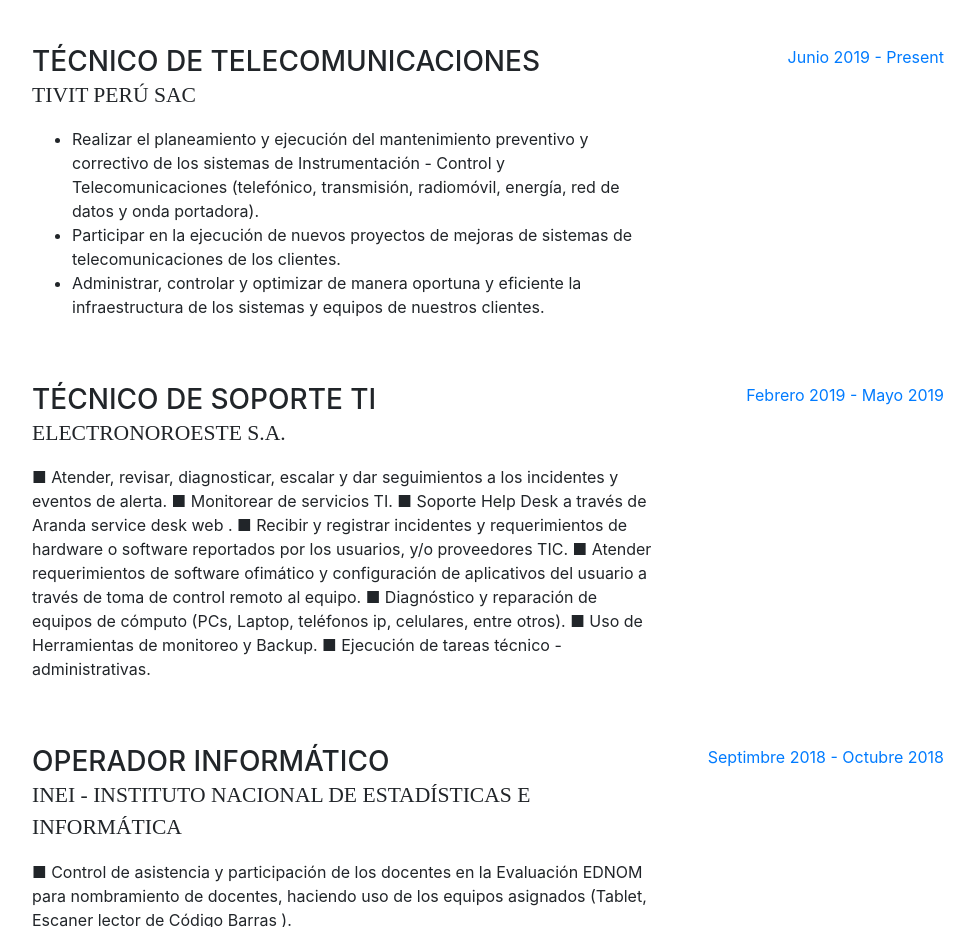
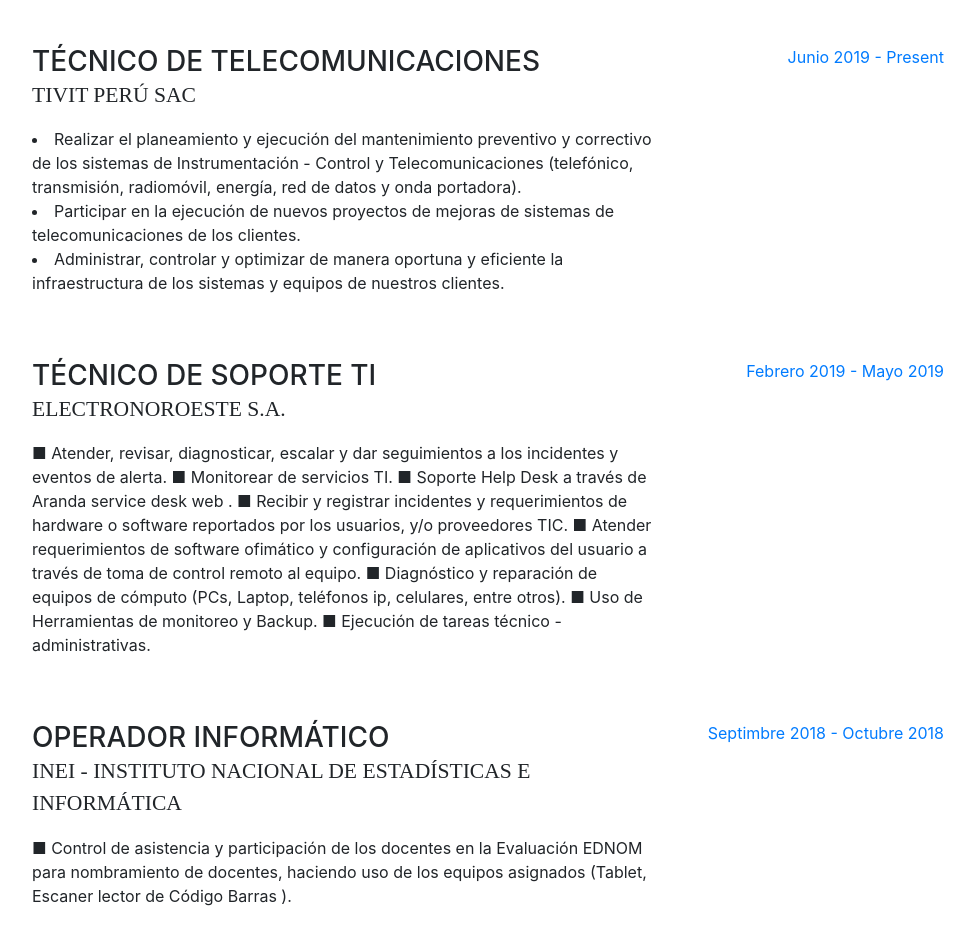
Before and after one commit to medardojs/medardojs.github.io, a website with bundled scripts: page index.html in a window 1280 px wide. Shown: the part 889-1816 px from the top of the page, without its empty margins (288-1263 px from the left). Built offline with nearby package versions, Linux system fonts and the light colour scheme; a web font is replaced by a local one.

Commit message:
Update index.html

```diff
--- a/index.html
+++ b/index.html
@@ -29,7 +29,7 @@
 
     <nav class="navbar navbar-expand-lg navbar-dark bg-primary fixed-top" id="sideNav">
       <a class="navbar-brand js-scroll-trigger" href="#page-top">
-        <span class="d-block d-lg-none">Menú</span>
+        <span class="d-block d-lg-none">Start Bootstrap</span>
         <span class="d-none d-lg-block">
           <img class="img-fluid img-profile rounded-circle mx-auto mb-2" src="img/profile.jpg" alt="">
         </span>
@@ -121,13 +121,12 @@
             <div class="resume-content mr-auto">
               <h3 class="mb-0">Técnico de Telecomunicaciones</h3>
               <div class="subheading mb-3">Tivit Perú SAC</div>
-              <ul><li type="disc">Realizar el planeamiento y ejecución del mantenimiento preventivo y correctivo de los
-                  sistemas de Instrumentación - Control y Telecomunicaciones (telefónico, transmisión, radiomóvil, energía,
-                   red de datos y onda portadora).<br></li>
+              <p><li type="disc">Realizar el planeamiento y ejecución del mantenimiento preventivo y correctivo de los
+                  sistemas de Instrumentación - Control y Telecomunicaciones (telefónico, transmisión, radiomóvil, energía, red de datos y onda portadora).<br></li>
                   <li type="disc">Participar en la ejecución de nuevos proyectos de mejoras de sistemas de telecomunicaciones
                   de los clientes.<br></li>
                   <li type="disc">Administrar, controlar y optimizar de manera oportuna y eficiente la infraestructura de los
-                  sistemas y equipos de nuestros clientes.</ul></li>
+                  sistemas y equipos de nuestros clientes.</p></li>
             </div>
             <div class="resume-date text-md-right">
               <span class="text-primary">Junio 2019 - Present</span>
```
